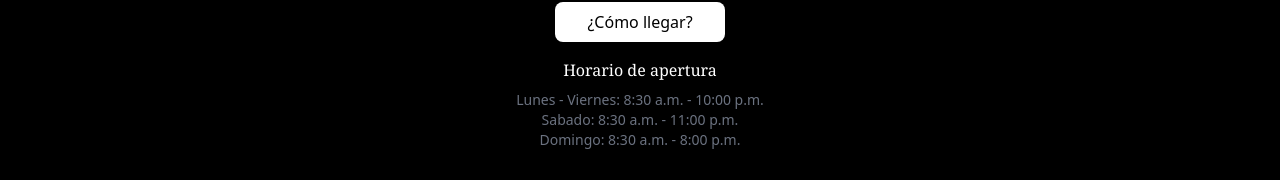
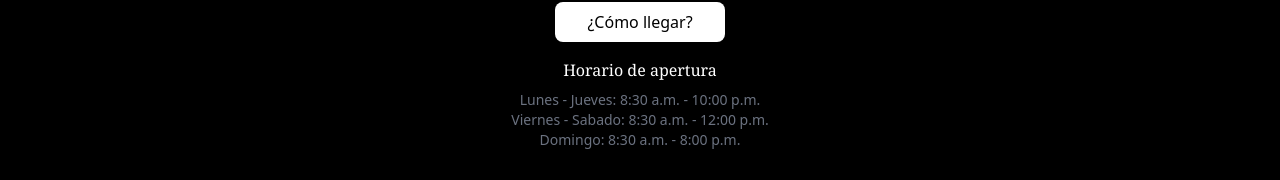
Before and after one commit to Alvarg27/arbolitos, a Next.js app: page / in a window 1280 px wide. Shown: the part 3972-4152 px from the top of the page. Built offline with nearby package versions, Linux system fonts and the light colour scheme.

Commit message:
Update Footer.js

```diff
--- a/components/Footer.js
+++ b/components/Footer.js
@@ -39,10 +39,10 @@ const Footer = () => {
               Horario de apertura
             </p>
             <p className="text-sm text-gray-500 mt-2">
-              Lunes - Viernes: 8:30 a.m. - 10:00 p.m.
+              Lunes - Jueves: 8:30 a.m. - 10:00 p.m.
             </p>
             <p className="text-sm text-gray-500">
-              Sabado: 8:30 a.m. - 11:00 p.m.
+              Viernes - Sabado: 8:30 a.m. - 12:00 p.m.
             </p>
             <p className="text-sm text-gray-500">
               Domingo: 8:30 a.m. - 8:00 p.m.
```
